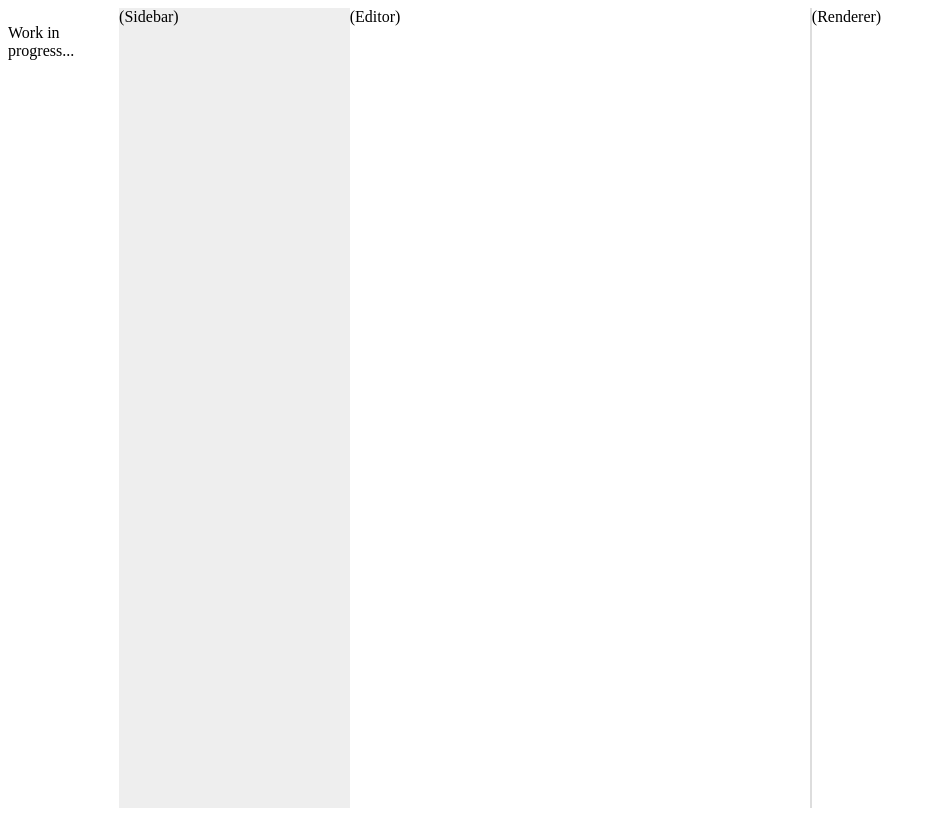
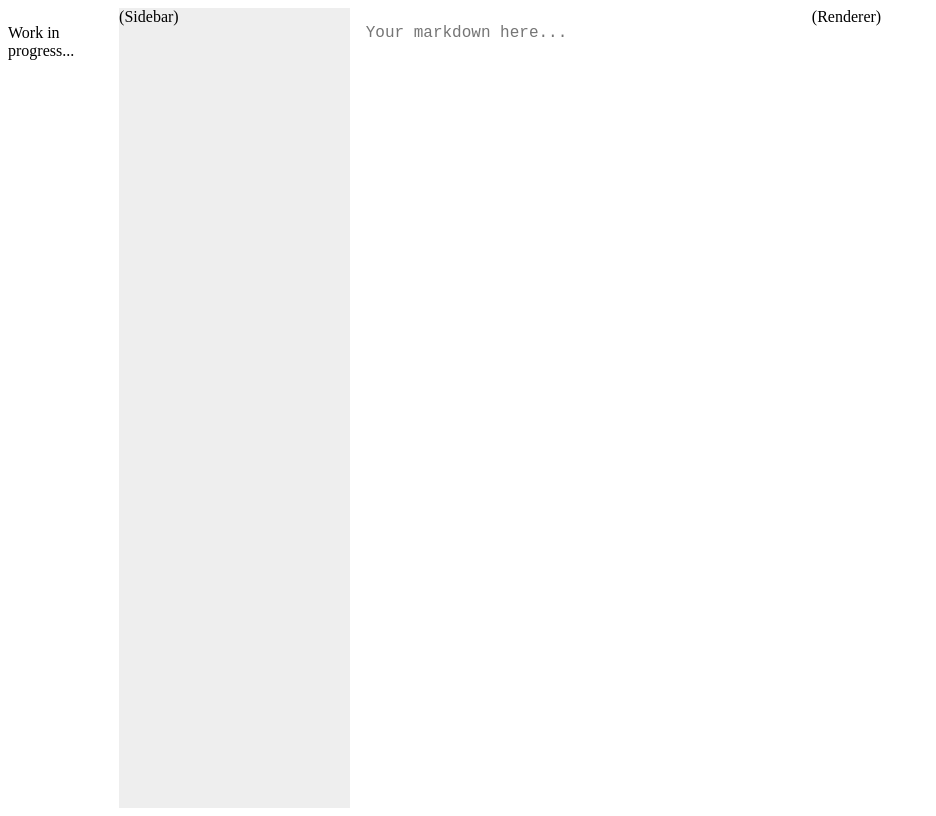
Before and after one commit to schafeld/markdown-editor, a Vue app: page / in a window 1280 px wide. Shown: the whole page, without its empty margins (0-936 px from the left). Built offline with nearby package versions, Linux system fonts and the light colour scheme.

Commit message:
add Editor component

```diff
--- a/src/App.vue
+++ b/src/App.vue
@@ -3,14 +3,20 @@
     <p>Work in progress...</p>
       <div class="sidebar">(Sidebar)</div>
       <div class="content">
-        <div class="editor">(Editor)</div>
+        <Editor />
         <div class="renderer">(Renderer)</div>
       </div>
   </div>
 </template>
 
 <script>
-export default {}
+import Editor from './Editor'
+
+export default {
+  components: {
+    Editor
+  }
+}
 </script>
 
 <style scoped>
--- /dev/null
+++ b/src/Editor.vue
@@ -0,0 +1,23 @@
+<template>
+  <div class="editor">
+    <textarea placeholder="Your markdown here..."></textarea>
+  </div>
+</template>
+
+<script>
+export default {}
+</script>
+
+<style scoped>
+textarea {
+  width: 100%;
+  height: 100%;
+  display: block;
+  padding: 1em;
+  border: none;
+  resize: none;
+  outline: none;
+  font-family: 'Ubuntu Mono', monospace;
+  font-size: 16px;
+}
+</style>
```
Also changed, not shown: 1 other file (tests, documents, lock files or other folders).
